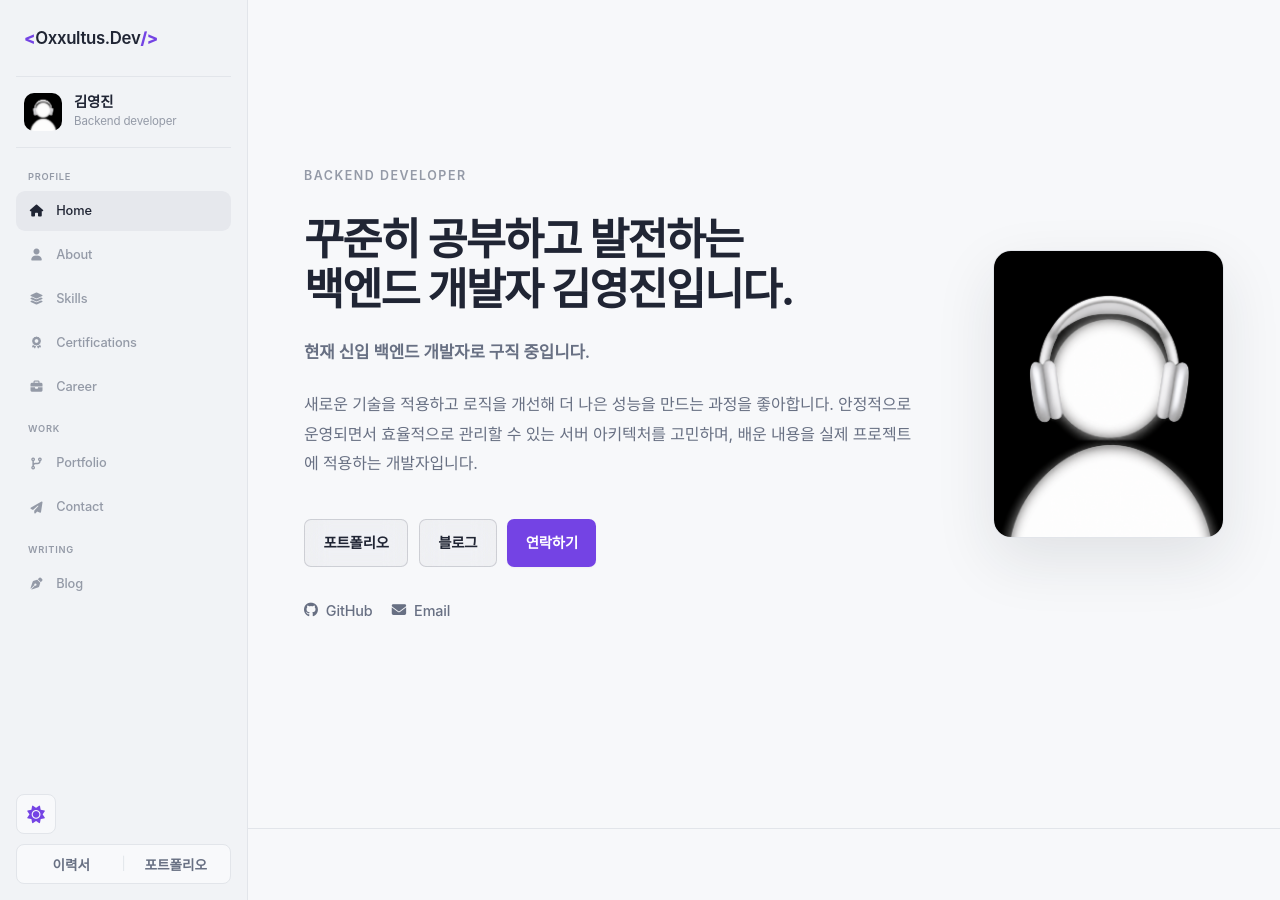
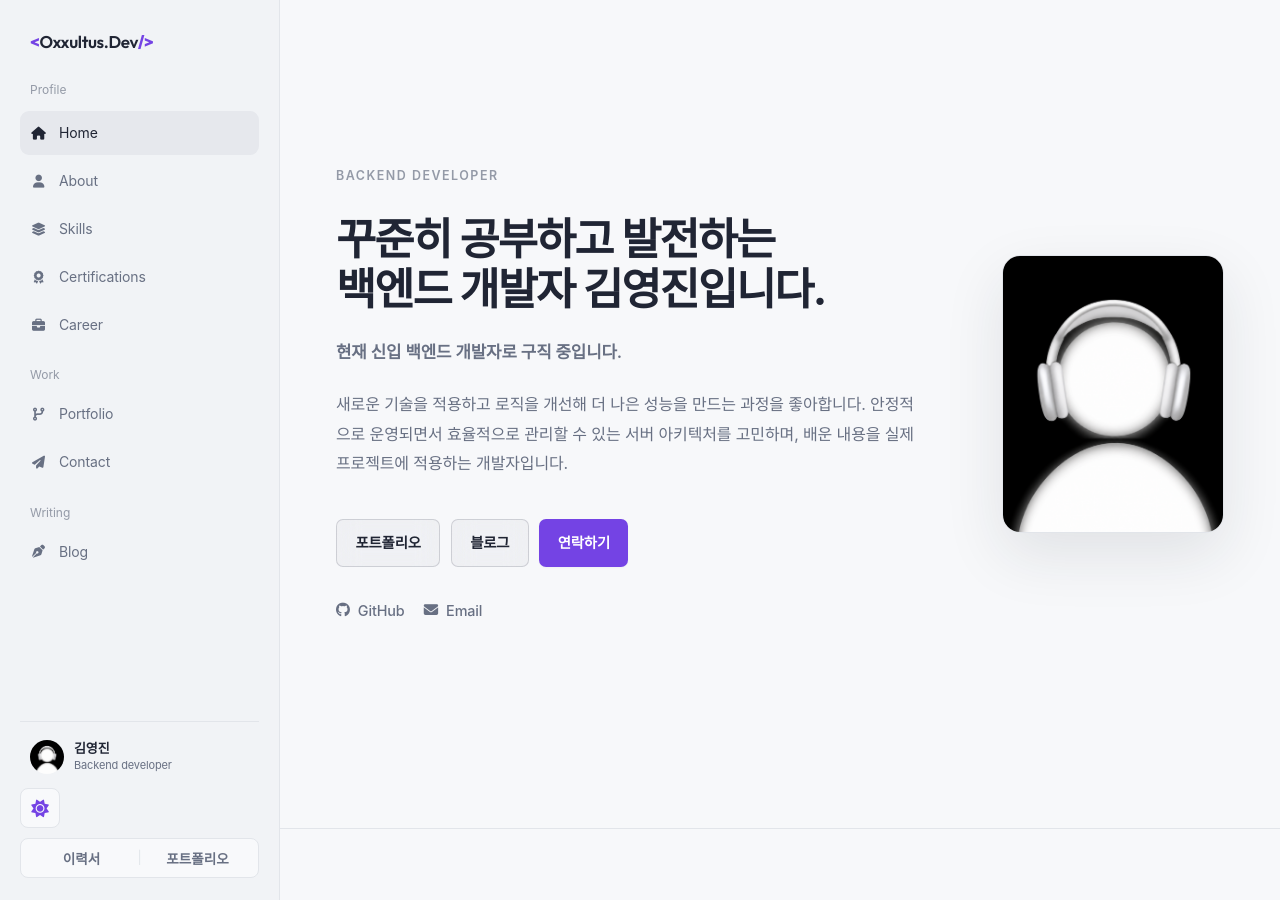
Before and after one commit to oxxultus/resume, a Jekyll site: the page index.html, which Jekyll copies as it is, in a window 1280 px wide and 900 px high. Built offline with Jekyll 4.4.1, drawn with Linux system fonts in a browser that asks for light colours.

Commit message:
Unify sidebars with portfolio detail design

```diff
--- a/index.html
+++ b/index.html
@@ -12,7 +12,7 @@
     <!-- Font Awesome Icons -->
     <link rel="stylesheet" href="https://cdnjs.cloudflare.com/ajax/libs/font-awesome/6.4.0/css/all.min.css">
     <!-- Main Style Sheet -->
-    <link rel="stylesheet" href="style.css?v=20260710-12">
+    <link rel="stylesheet" href="style.css?v=20260710-13">
 </head>
 <body class="light-theme">
     <!-- Scroll Progress Indicator -->
@@ -24,13 +24,6 @@
             <a href="#" class="logo">
                 <span class="tech-accent">&lt;</span>Oxxultus.Dev<span class="tech-accent">/&gt;</span>
             </a>
-            <div class="sidebar-profile">
-                <img src="avatar.png?v=2" alt="김영진 프로필 사진">
-                <div>
-                    <strong>김영진</strong>
-                    <span>Backend developer</span>
-                </div>
-            </div>
             <nav class="nav-menu">
                 <span class="nav-group-label">Profile</span>
                 <a href="#hero" class="nav-link active"><i class="fas fa-house"></i><span>Home</span></a>
@@ -44,6 +37,13 @@
                 <span class="nav-group-label">Writing</span>
                 <a href="blog/" class="nav-link"><i class="fas fa-pen-nib"></i><span>Blog</span></a>
             </nav>
+            <div class="sidebar-profile">
+                <img src="avatar.png?v=2" alt="김영진 프로필 사진">
+                <div>
+                    <strong>김영진</strong>
+                    <span>Backend developer</span>
+                </div>
+            </div>
             <div class="header-actions">
                 <div class="download-toggle-container">
                     <button id="resume-download" title="이력서 PDF 다운로드" class="toggle-btn">이력서</button>
--- a/style.css
+++ b/style.css
@@ -1844,7 +1844,7 @@ footer p {
    2026 Portfolio Redesign — Left rail, restrained surfaces, clear hierarchy
    ========================================================================== */
 :root {
-    --sidebar-width: 248px;
+    --sidebar-width: 280px;
     --content-width: 1120px;
 }
 
@@ -1903,56 +1903,55 @@ header {
 
 .header-container {
     height: 100%;
-    padding: 2rem 1.35rem 1.4rem;
+    padding: 28px 20px 22px;
     flex-direction: column;
     align-items: stretch;
     justify-content: flex-start;
 }
 
-.logo { padding: 0 .5rem; font-size: 1.05rem; letter-spacing: -.02em; }
+.logo { padding: 0 10px 25px; font-family: 'Outfit', sans-serif; font-size: 17px; font-weight: 600; letter-spacing: -.02em; }
 .tech-accent { color: var(--accent-emerald); }
 
 .sidebar-profile {
     display: flex;
     align-items: center;
-    gap: .75rem;
-    margin: 2rem 0 1.4rem;
-    padding: 1rem .5rem;
+    gap: 10px;
+    margin: auto 0 0;
+    padding: 18px 10px 0;
     border-top: 1px solid var(--border-color);
-    border-bottom: 1px solid var(--border-color);
-}
-.sidebar-profile img { width: 38px; height: 38px; border-radius: 10px; object-fit: cover; }
+}
+.sidebar-profile img { width: 34px; height: 34px; border-radius: 50%; object-fit: cover; }
 .sidebar-profile div { min-width: 0; display: flex; flex-direction: column; }
-.sidebar-profile strong { font-size: .9rem; line-height: 1.3; }
-.sidebar-profile span { color: var(--text-muted); font-size: .72rem; }
+.sidebar-profile strong { font-size: 13px; line-height: 1.3; }
+.sidebar-profile span { color: var(--text-secondary); font-size: 11px; }
 
 .nav-menu { display: flex; flex-direction: column; gap: .25rem; }
 .nav-group-label {
     display: block;
-    padding: .7rem .75rem .15rem;
+    padding: 14px 10px 4px;
     color: var(--text-muted);
-    font-size: .58rem;
-    font-weight: 600;
-    letter-spacing: .08em;
-    text-transform: uppercase;
-}
-.nav-group-label:first-child { padding-top: 0; }
+    font-size: 12px;
+    font-weight: 400;
+    letter-spacing: 0;
+    text-transform: none;
+}
+.nav-group-label:first-child { padding: 0 10px 8px; }
 .nav-link {
     display: flex;
     align-items: center;
-    gap: .7rem;
-    min-height: 40px;
-    padding: .6rem .75rem;
-    border-radius: 8px;
-    font-size: .8rem;
-    color: var(--text-muted);
-}
-.nav-link i { width: 17px; text-align: center; font-size: .75rem; }
+    gap: 12px;
+    min-height: 44px;
+    padding: 10px;
+    border-radius: 9px;
+    font-size: 14px;
+    color: var(--text-secondary);
+}
+.nav-link i { width: 17px; text-align: center; font-size: 13px; }
 .nav-link::after { display: none; }
 .nav-link:hover { color: var(--text-primary); background: color-mix(in srgb, var(--text-primary) 5%, transparent); }
 .nav-link.active { color: var(--accent-emerald); background: color-mix(in srgb, var(--accent-emerald) 10%, transparent); }
 
-.header-actions { margin-top: auto; gap: .6rem; flex-wrap: wrap; }
+.header-actions { margin-top: 14px; gap: .6rem; flex-wrap: wrap; }
 .download-toggle-container { order: 2; width: 100%; height: 40px; border-radius: 8px; backdrop-filter: none; }
 #theme-toggle { order: 1; width: 40px; height: 40px; border-radius: 8px; }
 
@@ -2020,7 +2019,7 @@ footer { border-top: 1px solid var(--border-color); }
 }
 
 @media (max-width: 1080px) {
-    :root { --sidebar-width: 210px; }
+    :root { --sidebar-width: 280px; }
     .container { padding-inline: 2.25rem; }
     .hero-container { gap: 2.5rem; }
     .hero-content h1 { font-size: clamp(2.4rem, 5vw, 3.5rem); }
@@ -2156,10 +2155,10 @@ footer { border-top: 1px solid var(--border-color); }
 }
 
 .light-theme header { background: var(--bg-header); }
-.light-theme .header-container { padding: 1.55rem 1rem 1rem; }
+.light-theme .header-container { padding: 28px 20px 22px; }
 .light-theme .logo { font-weight: 600; }
-.light-theme .sidebar-profile { margin-top: 1.5rem; }
-.light-theme .nav-link { border-radius: 9px; font-weight: 500; }
+.light-theme .sidebar-profile { margin-top: auto; }
+.light-theme .nav-link { border-radius: 9px; font-weight: 400; }
 .light-theme .nav-link.active { color: var(--text-primary); background: #e6e8ed; }
 .light-theme #theme-toggle,
 .light-theme .download-toggle-container { background: rgba(255,255,255,.48); }
@@ -2193,6 +2192,7 @@ footer { border-top: 1px solid var(--border-color); }
 .light-theme footer { background: var(--bg-main); }
 
 @media (max-width: 820px) {
+    .light-theme .header-container { padding: 0 1.25rem; }
     .light-theme .project-thumbnail { width: 100%; min-width: 100%; }
     .light-theme .project-info { padding: 1.5rem; }
 }
```
Also changed, not shown: _layouts/post.html (+5 -5 lines), blog.css (+15 -14 lines), blog/index.html (+6 -6 lines).
